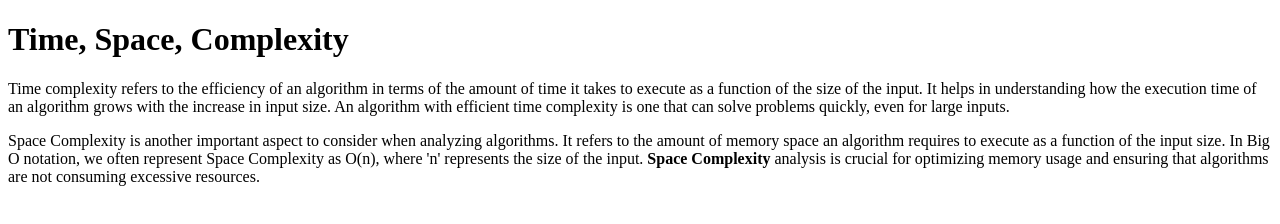
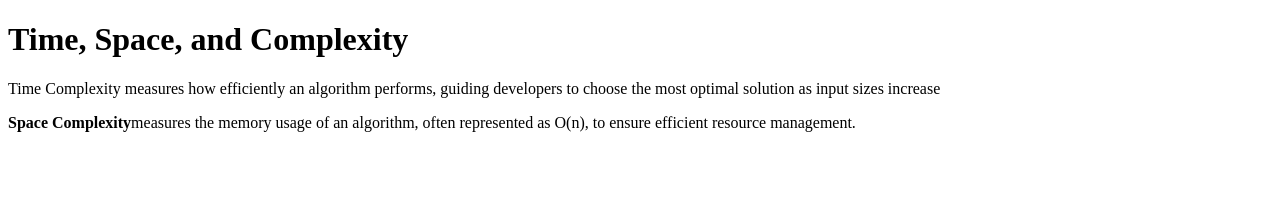
Before and after one commit to acciojob/time-and-space-complexity-santhoshkumar224, a website: page main.html in a window 1280 px wide. Drawn offline with Linux system fonts and the light colour scheme.

Commit message:
created a submission

```diff
--- a/main.html
+++ b/main.html
@@ -1,19 +1,13 @@
 <!DOCTYPE html>
-
-<html>
-
+<html lang="en">
 <head>
-	<link rel="stylesheet" href="styles.css">
+    <meta charset="UTF-8">
+    <meta name="viewport" content="width=device-width, initial-scale=1.0">
+    <title>Time and Space Complexity</title>
 </head>
-
 <body>
-	<!-- the entire body must be written by student -->
-	<h1>Time, Space, Complexity</h1>
-	<p>Time complexity refers to the efficiency of an algorithm in terms of the amount of time it takes to execute as a function of the size of the input. It helps in understanding how the execution time of an algorithm grows with the increase in input size. An algorithm with efficient time complexity is one that can solve problems quickly, even for large inputs.</p>
-	<p>Space Complexity is another important aspect to consider when analyzing algorithms. It refers to the amount of memory space an algorithm requires to execute as a function of the input size. In Big O notation, we often represent Space Complexity as O(n), where 'n' represents the size of the input. <b>Space Complexity</b> analysis is crucial for optimizing memory usage and ensuring that algorithms are not consuming excessive resources.</p>
-	<script type="text/javascript" src="./script.js">
-</script>
-
+    <h1>Time, Space, and Complexity</h1>
+    <p>Time Complexity measures how efficiently an algorithm performs, guiding developers to choose the most optimal solution as input sizes increase</p>
+    <p><b>Space Complexity</b>measures the memory usage of an algorithm, often represented as O(n), to ensure efficient resource management.</p>
 </body>
-
 </html>
```
